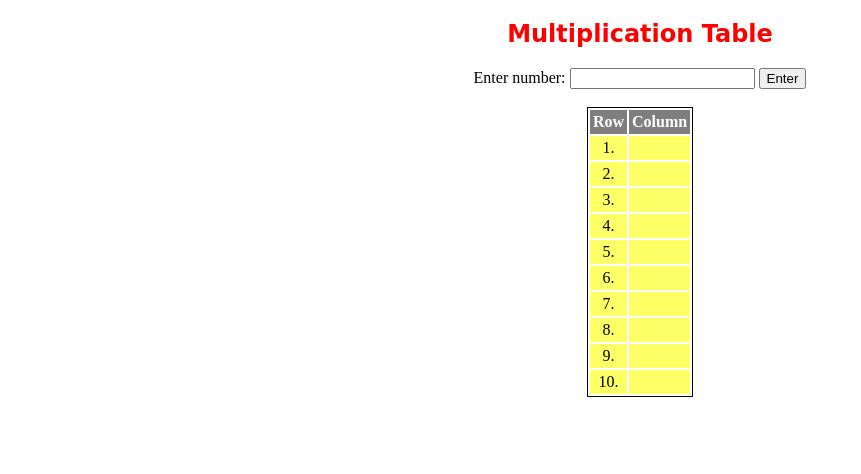
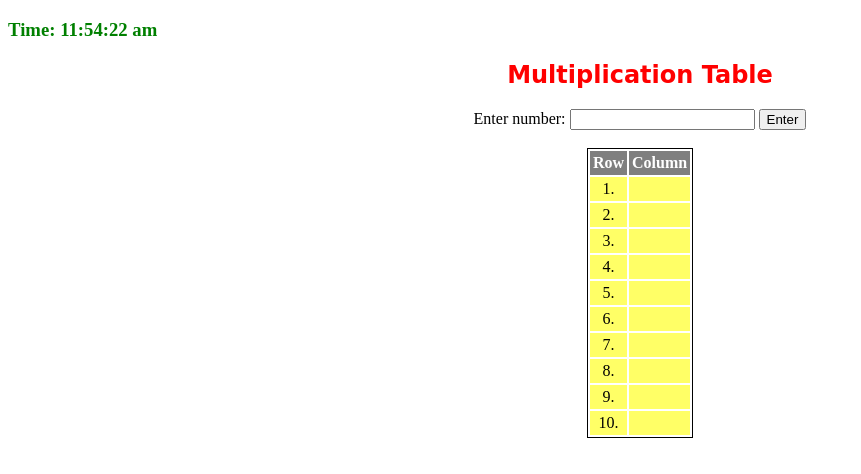
Before and after one commit to pradhanssingh719/Arithmetic-Operators, a plain HTML site: page index.html in a window 1280 px wide. Shown: the whole page, without its empty margins (0-861 px from the left). Drawn offline with Linux system fonts and the light colour scheme.

Commit message:
clock added

```diff
--- a/app.js
+++ b/app.js
@@ -15,3 +15,33 @@ function multiplicationTable(){
     multiplication(x);
   }
 }
+function currentTime(){
+  let today = new Date();
+  let h = today.getHours();
+  let m = today.getMinutes();
+  let s = today.getSeconds();
+  m = checkTime(m);
+  s = checkTime(s);
+  h = timeConverter(h);
+  document.getElementById("time").innerHTML = h + ':' + m + ':' + s;
+  let t = setTimeout(currentTime, 1000);
+}
+function timeConverter(hour){
+  if(hour < 12){
+    document.getElementById('ampm').innerHTML = " am";
+  }
+  if(hour > 12){
+    hour -= 12;
+    document.getElementById('ampm').innerHTML = " pm";
+  }
+  if(hour < 10){
+    hour = '0'+hour;
+  }
+  return hour;
+}
+function checkTime(val){
+    if(val < 10){
+      val = '0'+val;
+    }
+    return val;
+}
--- a/index.html
+++ b/index.html
@@ -6,7 +6,8 @@
     <link href="style.css" type="text/css" rel="stylesheet">
     <script src="app.js"></script>
   </head>
-  <body>
+  <body onload="currentTime()">
+    <h3>Time: <span id="time"></span><span id='ampm'></span></h3>
     <h2 id="one">Multiplication Table</h2>
     <!--<button type="button" onclick="myFunction()">Click on me to change the name.</button>
     <br><br>-->
--- a/style.css
+++ b/style.css
@@ -5,6 +5,10 @@ h2 {
   color: red;
   font-family: cursive;
   font-weight: bold;
+}
+h3{
+  text-align: left;
+  color: green;
 }
 tr{
   text-align: center;
```
